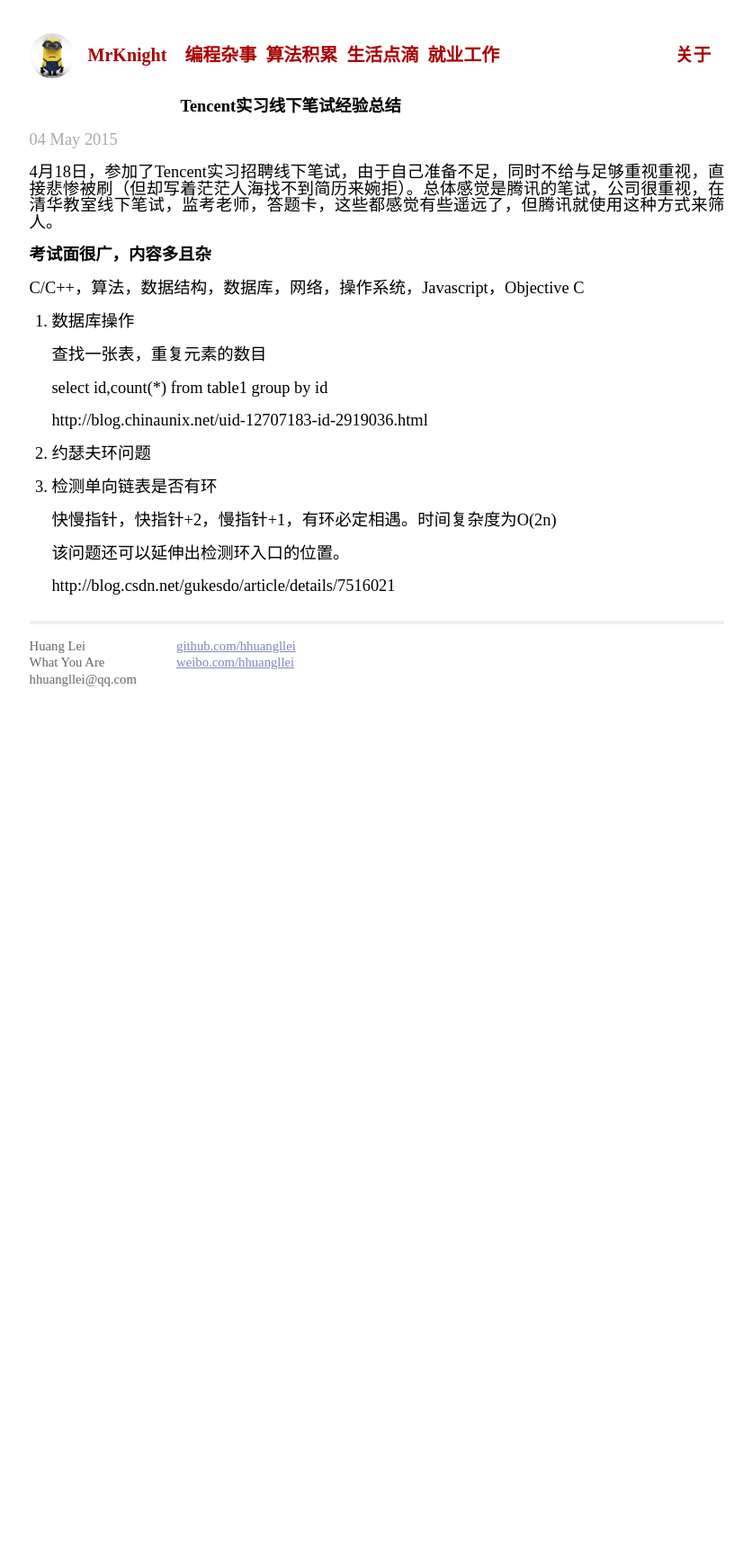
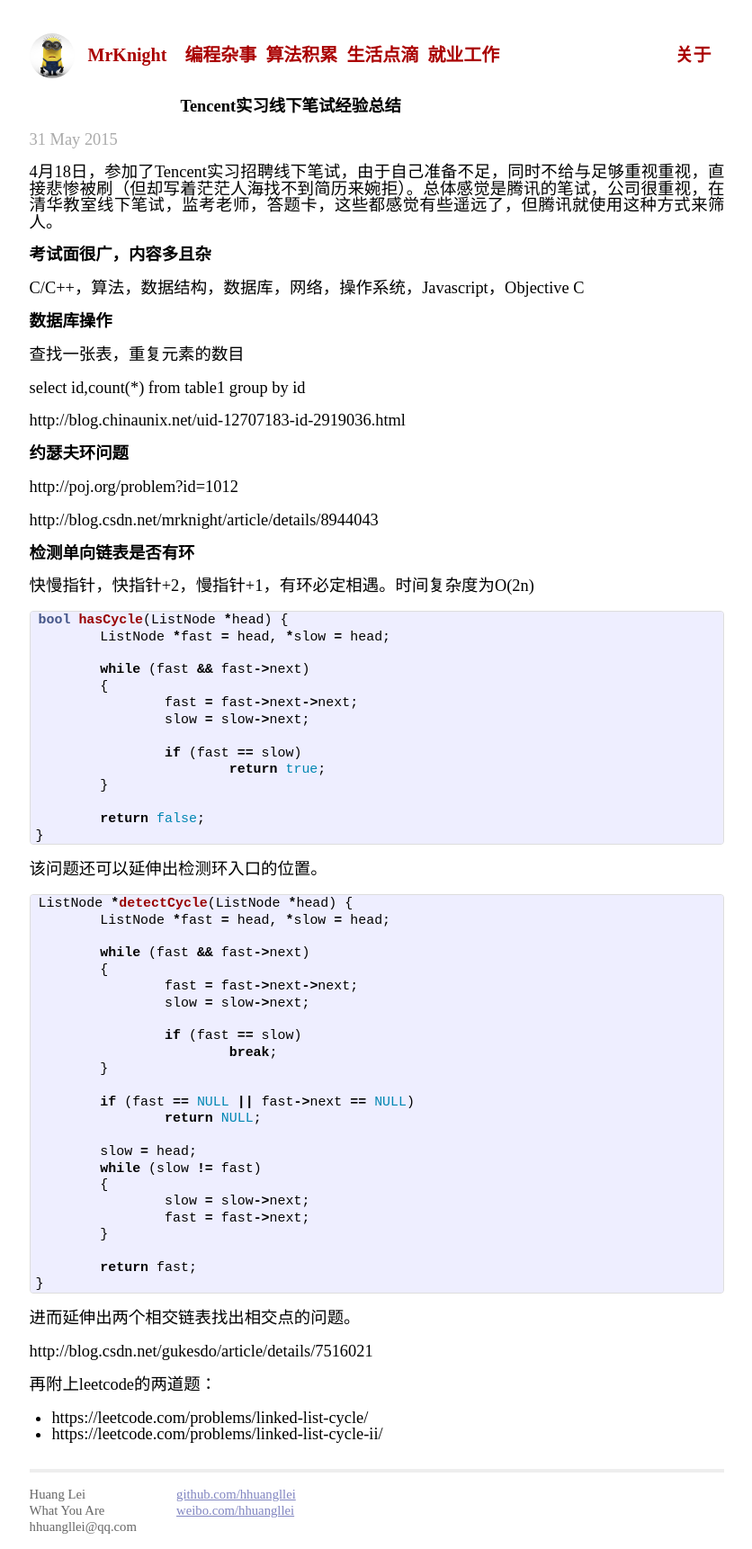
Before and after one commit to hhuangllei/hhuangllei.github.io, a Jekyll site: the page built from _posts/2015-05-04-1-Tencent-intern-test-summary.md, in a window 1280 px wide. Shown: the whole page at 90% size, without its empty margins (221-1057 px from the left). Built offline with Jekyll 4.4.1, drawn with Linux system fonts in a browser that asks for light colours; comment, search, counter and statistics services are not loaded; before the commit the page ends 937 px from its top, so only the background shows below that.

Commit message:
update: tencent intern test summry

```diff
--- a/_posts/2015-05-04-1-Tencent-intern-test-summary.md
+++ b/_posts/2015-05-04-1-Tencent-intern-test-summary.md
@@ -2,7 +2,7 @@
 layout: post
 title: Tencent实习线下笔试经验总结
 categories: [job]
-modify_date: 2015-05-04 20:00:00 +0800
+modify_date: 2015-05-31 17:00:00 +0800
 ---
 
 4月18日，参加了Tencent实习招聘线下笔试，由于自己准备不足，同时不给与足够重视重视，直接悲惨被刷（但却写着茫茫人海找不到简历来婉拒）。总体感觉是腾讯的笔试，公司很重视，在清华教室线下笔试，监考老师，答题卡，这些都感觉有些遥远了，但腾讯就使用这种方式来筛人。
@@ -11,21 +11,77 @@
 
 C/C++，算法，数据结构，数据库，网络，操作系统，Javascript，Objective C
 
-1. 数据库操作
+### 数据库操作
 
-	查找一张表，重复元素的数目
+查找一张表，重复元素的数目
 
-	select id,count(*) from table1 group by id
+select id,count(*) from table1 group by id
 
-	http://blog.chinaunix.net/uid-12707183-id-2919036.html
+http://blog.chinaunix.net/uid-12707183-id-2919036.html
 
-2. 约瑟夫环问题
+### 约瑟夫环问题
+
+http://poj.org/problem?id=1012
+
+http://blog.csdn.net/mrknight/article/details/8944043
+
+### 检测单向链表是否有环
+
+快慢指针，快指针+2，慢指针+1，有环必定相遇。时间复杂度为O(2n)
+
+{% highlight C++ %}
+bool hasCycle(ListNode *head) {
+	ListNode *fast = head, *slow = head;
+
+	while (fast && fast->next)
+	{
+		fast = fast->next->next;
+		slow = slow->next;
+
+		if (fast == slow)
+			return true;
+	}
+
+	return false;
+}
+{% endhighlight %}
 
 
-3. 检测单向链表是否有环
+该问题还可以延伸出检测环入口的位置。
 
-	快慢指针，快指针+2，慢指针+1，有环必定相遇。时间复杂度为O(2n)
 
-	该问题还可以延伸出检测环入口的位置。
+{% highlight C++ %}
+ListNode *detectCycle(ListNode *head) {
+	ListNode *fast = head, *slow = head;
 
-	http://blog.csdn.net/gukesdo/article/details/7516021
+	while (fast && fast->next)
+	{
+		fast = fast->next->next;
+		slow = slow->next;
+
+		if (fast == slow)
+			break;
+	}
+
+	if (fast == NULL || fast->next == NULL)
+		return NULL;
+
+	slow = head;
+	while (slow != fast)
+	{
+		slow = slow->next;
+		fast = fast->next;
+	}
+
+	return fast;
+}
+{% endhighlight %}
+
+进而延伸出两个相交链表找出相交点的问题。
+
+http://blog.csdn.net/gukesdo/article/details/7516021
+
+再附上leetcode的两道题：
+
+* https://leetcode.com/problems/linked-list-cycle/
+* https://leetcode.com/problems/linked-list-cycle-ii/
```
